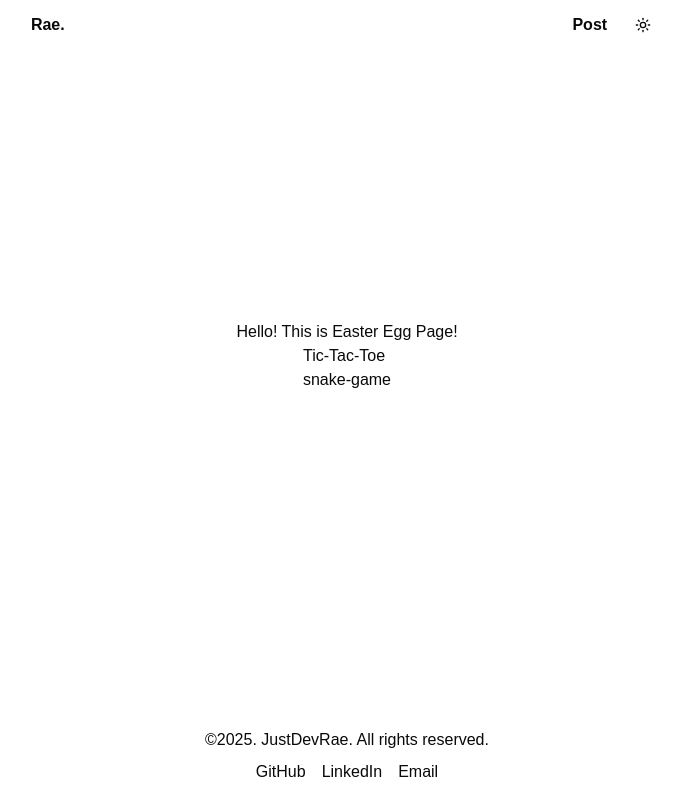
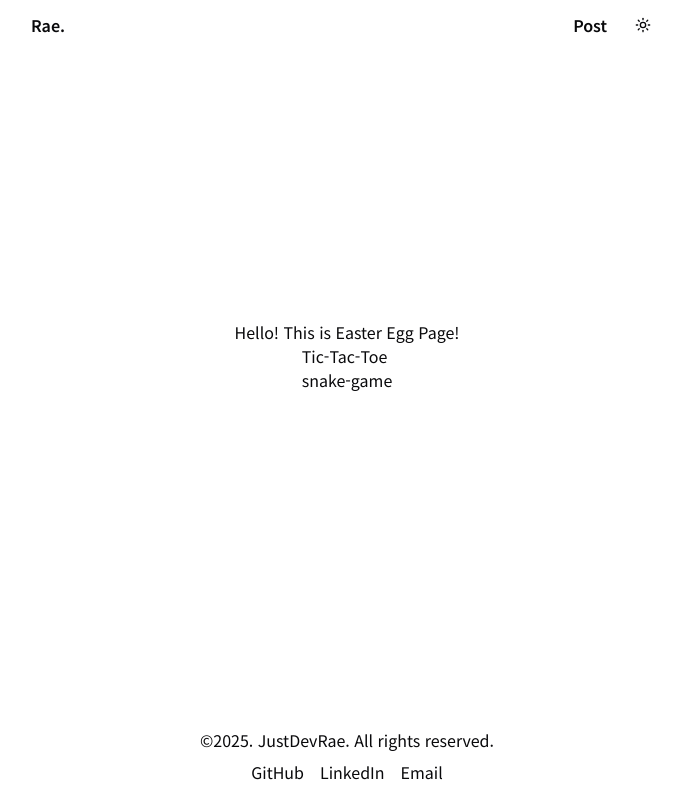
Before and after one commit to JustDevRae/rae.blog, a Next.js app: page /easter-egg in a window 1280 px wide. Shown: the whole page, without its empty margins (293-975 px from the left). Built offline with nearby package versions, Linux system fonts and the light colour scheme.

Commit message:
design: next/font/google을 통한 폰트 적용 - 적용한 가변 폰트: Inter, Noto_Sans_KR

```diff
--- a/src/app/globals.css
+++ b/src/app/globals.css
@@ -3,7 +3,7 @@
 @tailwind utilities;
 
 body {
-  font-family: Arial, Helvetica, sans-serif;
+  font-family: var(--font-inter), var(--font-noto-sans-kr), sans-serif;
 }
 
 @layer base {
--- a/src/app/layout.tsx
+++ b/src/app/layout.tsx
@@ -1,8 +1,21 @@
 import type { Metadata } from "next";
+import { Inter, Noto_Sans_KR } from "next/font/google";
+import { ThemeProvider } from "@/components/ThemeProvider";
+import Header from "@/components/Header";
+import Footer from "@/components/Footer";
 import "./globals.css";
-import Header from "@/components/Header";
-import { ThemeProvider } from "@/components/ThemeProvider";
-import Footer from "@/components/Footer";
+
+const inter = Inter({
+  subsets: ["latin"],
+  display: "swap",
+  variable: "--font-inter",
+});
+
+const notoSansKR = Noto_Sans_KR({
+  subsets: ["latin"],
+  display: "swap",
+  variable: "--font-noto-sans-kr",
+});
 
 export const metadata: Metadata = {
   title: "rae.blog",
@@ -16,7 +29,11 @@ export default function RootLayout({
 }>) {
   return (
     // TODO: remove suppressHydrationWarning
-    <html lang="ko" suppressHydrationWarning>
+    <html
+      lang="ko"
+      className={`${inter.className} ${notoSansKR.className}`}
+      suppressHydrationWarning
+    >
       <body className="flex min-h-screen flex-col">
         <ThemeProvider
           attribute="class"
--- a/tailwind.config.ts
+++ b/tailwind.config.ts
@@ -16,6 +16,10 @@ export default {
       desktop: { min: "1024px" },
     },
     extend: {
+      fontFamily: {
+        inter: "var(--font-inter)",
+        noto: "var(--font-noto-sans-kr)",
+      },
       colors: {
         background: "hsl(var(--background))",
         foreground: "hsl(var(--foreground))",
```
